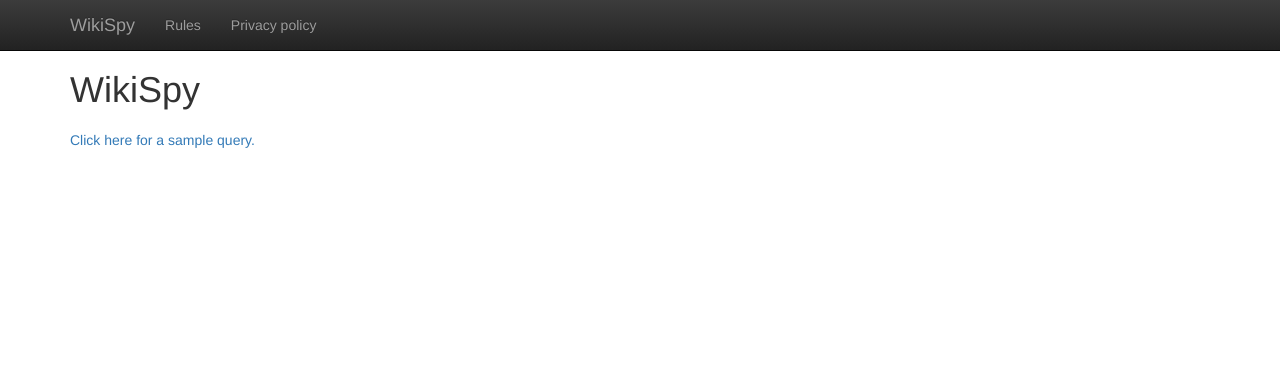
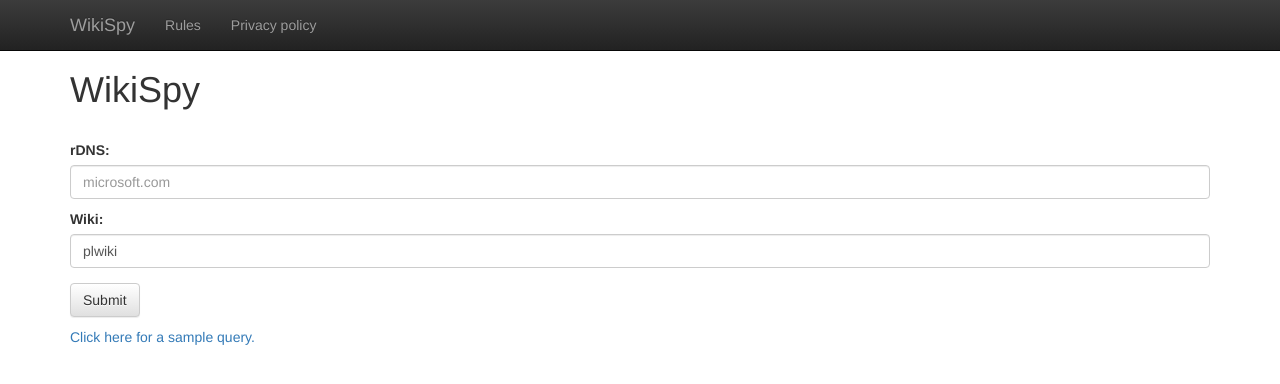
Before and after one commit to d33tah/wikispy, a Django app: template wikispy/templates/index.html in a window 1280 px wide. Shown: the top 384 px of the page. Run offline with Django 3.2, Linux system fonts and the light colour scheme; the template is opened without the code that fills it, so the values that code supplies are empty; some libraries are stand-ins or nearby versions.

Commit message:
Add a new index page, translate it.

```diff
--- a/wikispy/templates/base.html
+++ b/wikispy/templates/base.html
@@ -16,8 +16,15 @@
           padding-top: 50px;
         }
         h1 {
-         padding-bottom: 10px;
+          padding-bottom: 10px;
         }
+        .padded {
+          padding: 10px;
+        }
+        .padded-top {
+          padding-top: 10px;
+        }
+
     </style>
 
     <!-- HTML5 shim and Respond.js for IE8 support of HTML5 elements and media queries -->
--- a/wikispy/templates/index.html
+++ b/wikispy/templates/index.html
@@ -1,5 +1,24 @@
 {% extends "base.html" %}
 {% load i18n %}{% load l10n %}
 {% block content %}
-<a href="/by_rdns/plwiki/.gov.pl">{% trans "Click here for a sample query." %}</a>
+
+{% if error %}
+<p class="bg-danger padded">{{ error }}</p>
+{% endif %}
+
+<form action="." method="post">{% csrf_token %}
+  <div class="form-group">
+    <label class="padded-top" for="rdns">{% trans "rDNS" %}:</label>
+    <input class="form-control" name="rdns" id="rdns" placeholder="microsoft.com">
+    <label class="padded-top" for="wiki">{% trans "Wiki" %}:</label>
+    <input class="form-control" name="wiki" id="wiki" value="plwiki">
+  </div>
+  <button type="submit" class="btn btn-default">{% trans "Submit" %}</button>
+</form>
+
+<p class="padded-top">
+    <a href="/by_rdns/plwiki/.gov.pl">
+        {% trans "Click here for a sample query." %}
+    </a>
+</p>
 {% endblock %}
```
Also changed, not shown: wikispy/views.py (+11 -1 lines), locale/pl/LC_MESSAGES/django.po.
